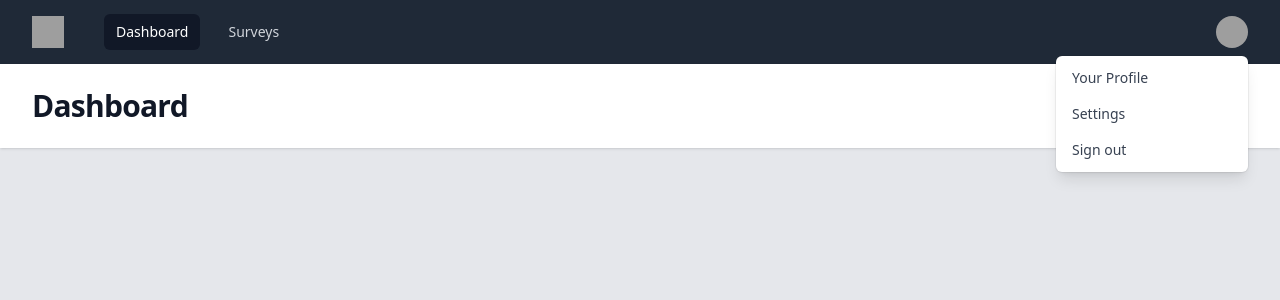
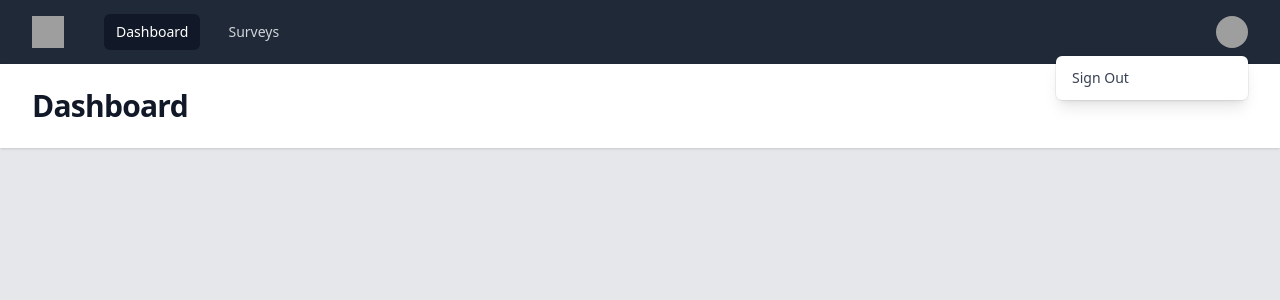
Before and after one commit to athira-shibu/RATE_MY_PRODUCT, a React (Vite) app in the folder react/: page /dashboard in a window 1280 px wide. Both pictures are taken after a click on the button "Open user menu". Shown: the top 300 px of the page. Built offline with nearby package versions, Linux system fonts and the light colour scheme; grey boxes are pictures that could not be loaded.

Commit message:
added click events

```diff
--- a/react/src/components/DefaultLayout.jsx
+++ b/react/src/components/DefaultLayout.jsx
@@ -17,6 +17,11 @@
   { name: 'Settings', href: '#' },
   { name: 'Sign out', href: '#' },
 ]
+
+const logout = (ev) => {
+    ev.preventDefault();
+    console.log("logout");
+}
 
 function classNames(...classes) {
   return classes.filter(Boolean).join(' ')
@@ -77,17 +82,17 @@
                     transition
                     className="absolute right-0 z-10 mt-2 w-48 origin-top-right rounded-md bg-white py-1 shadow-lg ring-1 ring-black/5 transition focus:outline-none data-[closed]:scale-95 data-[closed]:transform data-[closed]:opacity-0 data-[enter]:duration-100 data-[leave]:duration-75 data-[enter]:ease-out data-[leave]:ease-in"
                     >
-                      {userNavigation.map((item) => (
-                        <MenuItem key={item.name}>
+                    <MenuItem key="signOut">
                         <a
-                            href={item.href}
-                            className="block px-4 py-2 text-sm text-gray-700 data-[focus]:bg-gray-100 data-[focus]:outline-none"
+                        href="#"
+                        onClick={(ev) => logout(ev)}
+                        className="block px-4 py-2 text-sm text-gray-700 hover:bg-gray-100"
                         >
-                            {item.name}
+                        Sign Out
                         </a>
                     </MenuItem>
-                      ))}
                     </MenuItems>
+
                   </Menu>
                 </div>
               </div>
@@ -130,16 +135,14 @@
                 </div>
               </div>
               <div className="mt-3 space-y-1 px-2">
-                {userNavigation.map((item) => (
                   <DisclosureButton
-                    key={item.name}
                     as="a"
-                    href={item.href}
+                    href="#"
+                    onClick={(ev) => logout(ev)}
                     className="block rounded-md px-3 py-2 text-base font-medium text-gray-400 hover:bg-gray-700 hover:text-white"
                   >
-                    {item.name}
+                    Sign Out
                   </DisclosureButton>
-                ))}
               </div>
             </div>
           </DisclosurePanel>
```
Lines whose indentation alone changed are shown as unchanged.
